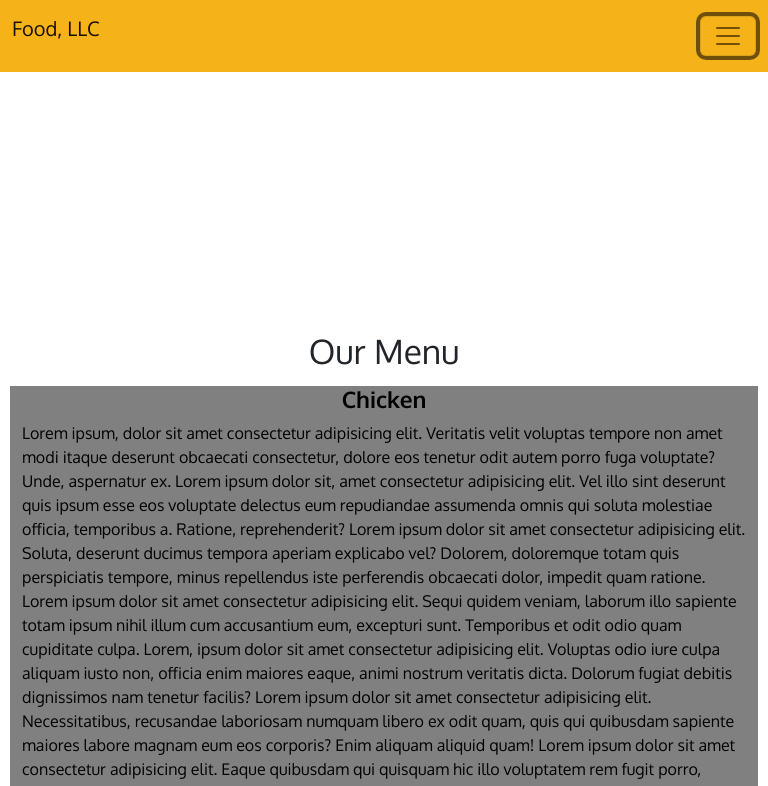
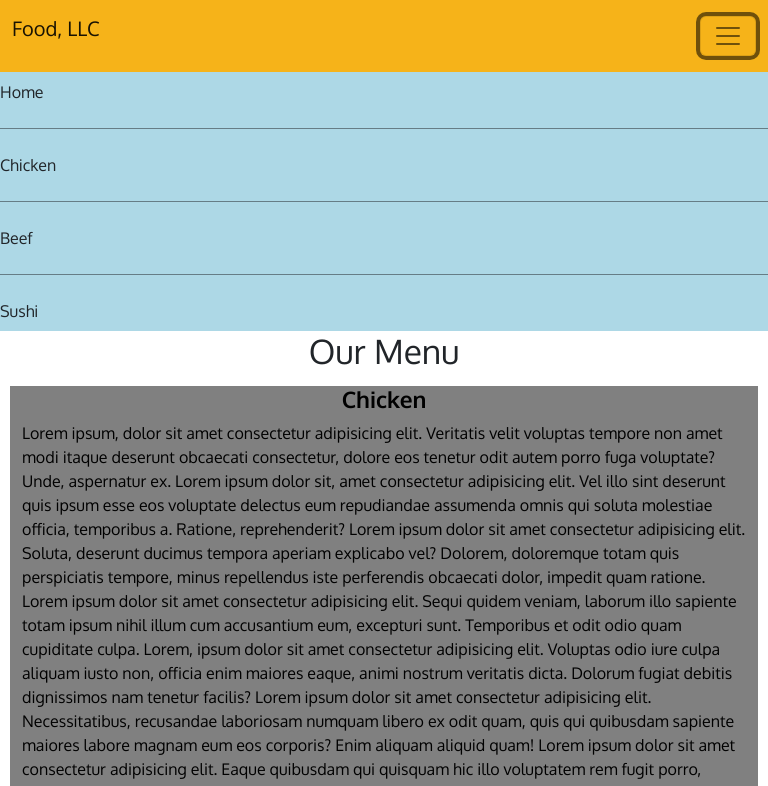
Before and after one commit to muhammadrizwan2022skipq/CourseraWebModule3, a plain HTML site: page index.html in a window 768 px wide. Both pictures are taken after a click on the button "Toggle navigation". Shown: the top 786 px of the page. Drawn offline with nearby package versions, Linux system fonts and the light colour scheme.

Commit message:
Update style.css

```diff
--- a/css/style.css
+++ b/css/style.css
@@ -35,7 +35,11 @@ h4 {
 @media (min-width: 992px) and (max-width: 1199px) {}
 
 /********** Small devices only **********/
-@media (min-width: 768px) and (max-width: 991px) {}
+@media (min-width: 768px) and (max-width: 991px) {
+    #navbarSupportedContent {
+        visibility: visible !important;
+    }
+}
 
 /********** Extra small devices only **********/
 @media (max-width: 767px) {
```
